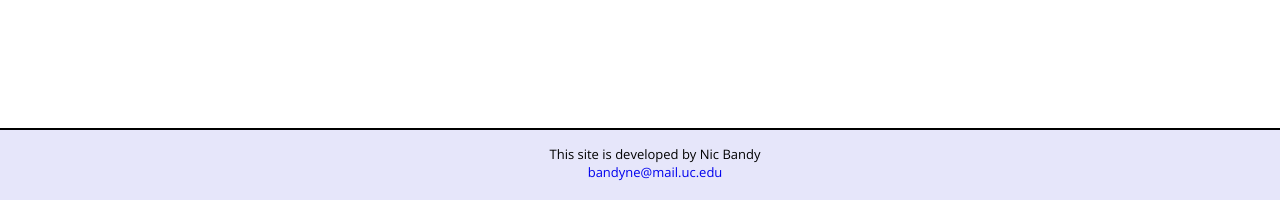
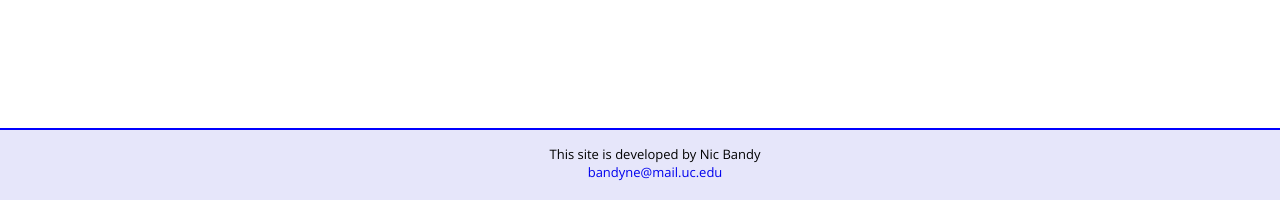
Before and after one commit to NicBandy/learning-flask, a Flask app: page / in a window 1280 px wide. Shown: the part 600-800 px from the top of the page. Run offline with Flask 2, Linux system fonts and the light colour scheme; some libraries are stand-ins or nearby versions.

Commit message:
rename test

```diff
--- a/static/css/main.css
+++ b/static/css/main.css
@@ -330,7 +330,7 @@ footer {
   text-align: center;
   padding: 15px;
   position: absolute;
-  border-top: 2px solid black;
+  border-top: 2px solid blue;
   left: 0;
   bottom: 0;
   height: 40px;
```
